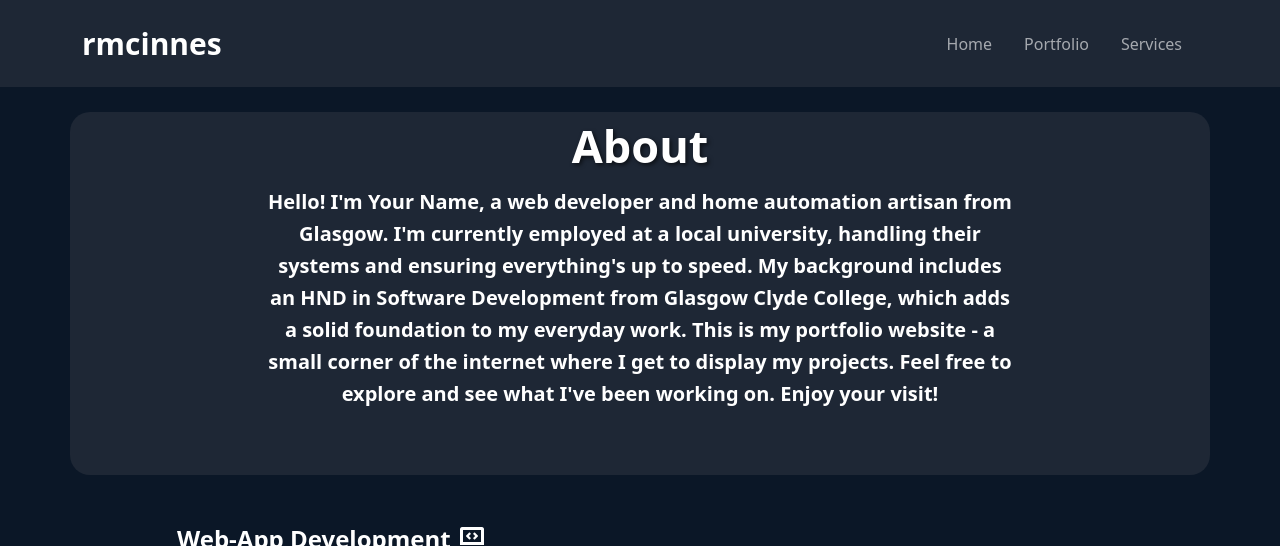
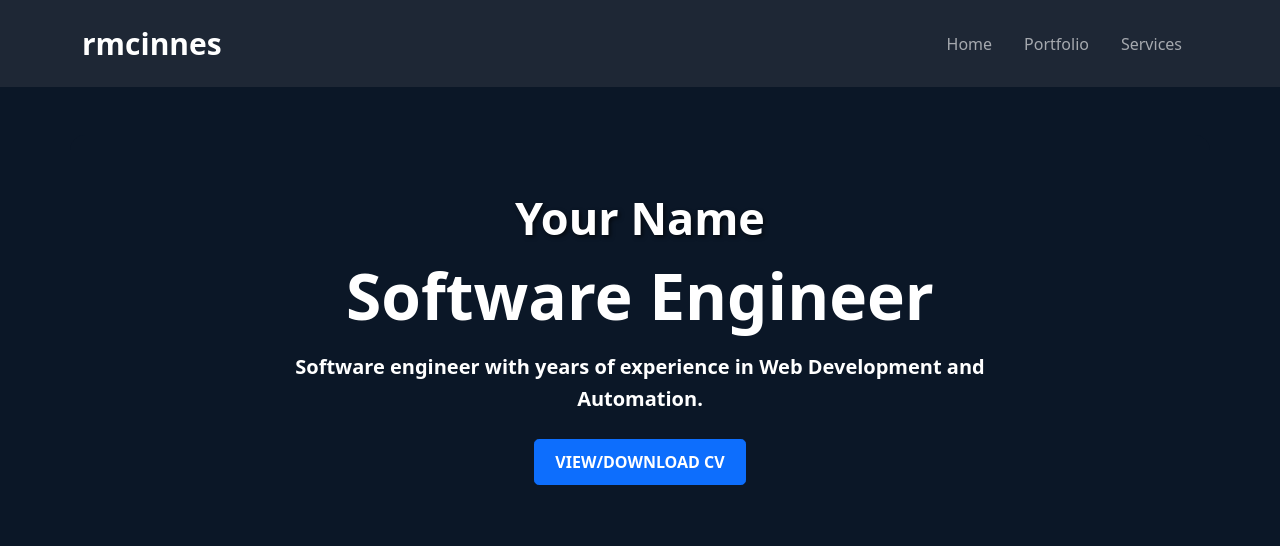
Before and after one commit to russsseeelll/rmcinnes, a Laravel app: page / in a window 1280 px wide. Shown: the top 546 px of the page. Run offline with Laravel 10, Linux system fonts and the light colour scheme; data comes from the database, SQL or seed files in the repository; some libraries are stand-ins or nearby versions.

Commit message:
ui changes

```diff
--- a/resources/views/components/index/about.blade.php
+++ b/resources/views/components/index/about.blade.php
@@ -1,16 +1,19 @@
-<section class="about dark" id="about">
-    <div class="container" style="background: rgba(30, 39, 53); border-radius: 20px; padding: 1px;">
+<section class="about dark text-center py-5" id="about">
+    <div class="container" style="background-color: var(--bs-body-bg); color: var(--bs-body-color); overflow: hidden; padding: 50px 0; border: 2px solid var(--theme-colour); border-radius: 15px;">
         <div class="row justify-content-center text-center mb-5">
             <div class="col-12 col-md-8">
-             <h2 class="about-heading fw-bold">About</h2>
-             <p class="about-sub-heading">
-                Hello! I'm Your Name, a web developer and home automation artisan from Glasgow. I'm currently employed at a local university, handling their systems and ensuring everything's up to speed. My background includes an HND in Software Development from Glasgow Clyde College, which adds a solid foundation to my everyday work.
-                This is my portfolio website - a small corner of the internet where I get to display my projects. Feel free to explore and see what I've been working on. Enjoy your visit!
-             </p>
+                <h2 class="about-heading fw-bold">Your Name</h2>
+                <h1 class="display-3 fw-bold mb-3">Software Engineer</h1>
+                <p class="about-sub-heading lead mb-4">Software engineer with years of experience in Web Development and Automation.</p>
+                <a class="btn btn-lg btn-primary" href="{{ asset('cv.pdf') }}">View/Download CV</a>
             </div>
         </div>
     </div>
 </section>
+
+
+@include('components.break')
+
 <section class="about dark" id="1stitem">
     <div class="container">
        <div class="row align-items-center justify-content-center">
```
Lines whose indentation alone changed are shown as unchanged.
